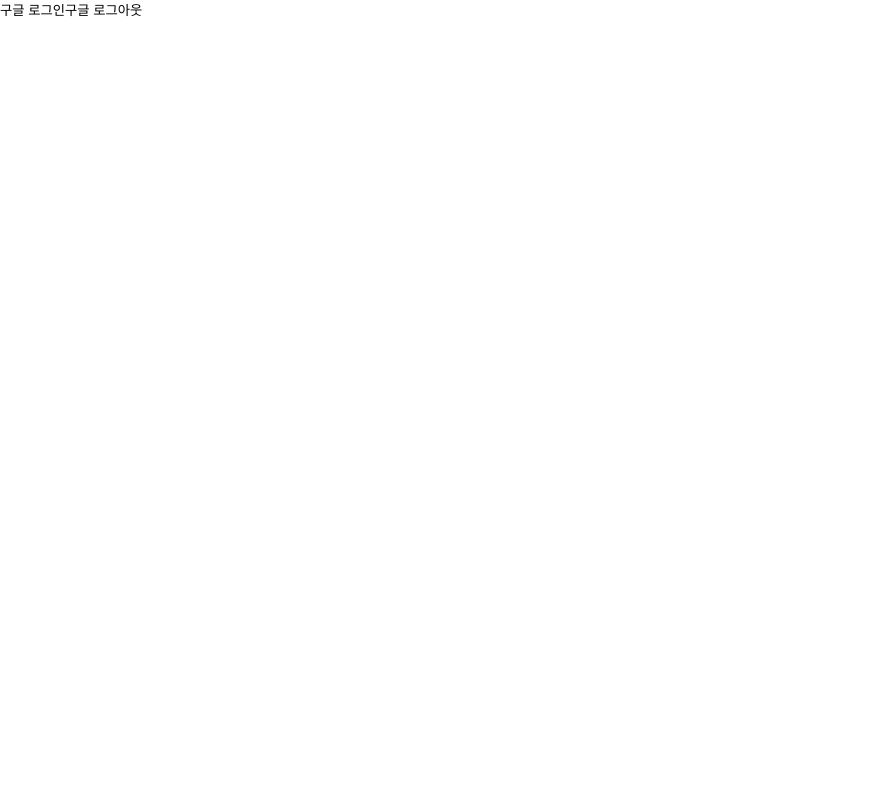
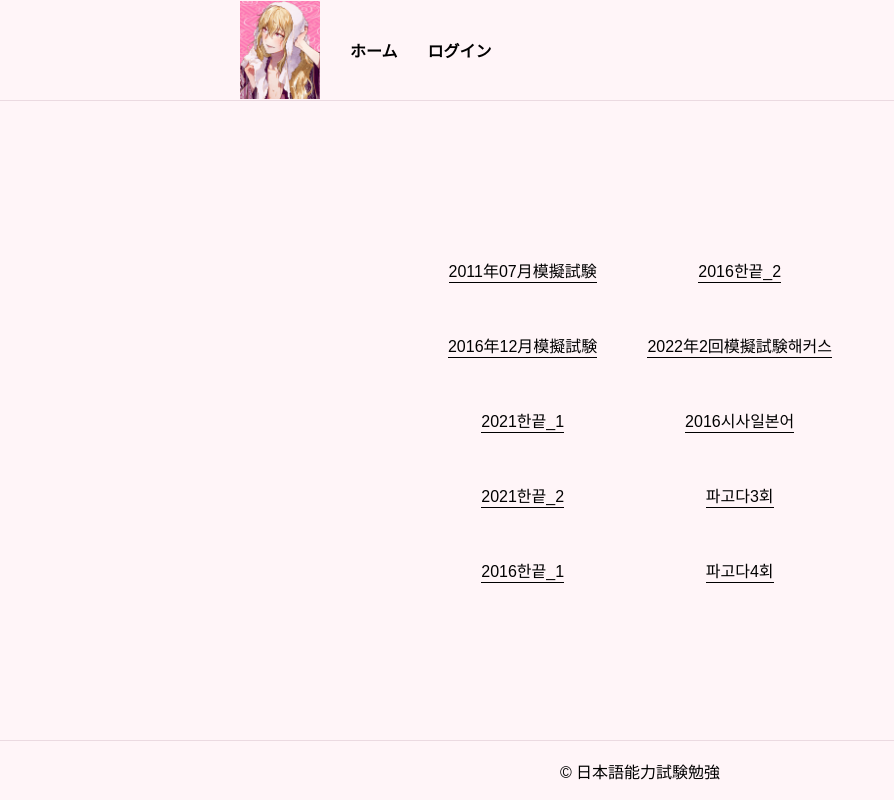
Before and after one commit to helloyoogs/jlptn1, a Next.js app: page / in a window 1280 px wide. Shown: the whole page, without its empty margins (0-894 px from the left). Built offline with nearby package versions, Linux system fonts and the light colour scheme; no server answers; a web font is replaced by a local one.

Commit message:
로그인 페이지 작업 완료 몽고db 연결 시작

```diff
--- a/src/app/components/header/header.tsx
+++ b/src/app/components/header/header.tsx
@@ -9,13 +9,14 @@ export default function Header() {
             <div className={'header_nav'}>
                 <a className={'home_img'} href={'/containers/main'}></a>
                 <a href={'/containers/main'}>ホーム</a>
-                {/*{ses}*/}
                 {session ?
+                    <>
                     <a onClick={() => signOut({callbackUrl: "/"})}>ログアウト</a>
+                    <a>マイパージ</a>
+                    </>
                     :
                     <a onClick={() => signIn("google", {callbackUrl: "/"})}>ログイン</a>
                 }
-                <a>マイパージ</a>
             </div>
         </header>
     )
--- a/src/app/containers/login/page.tsx
+++ /dev/null
@@ -1,15 +0,0 @@
-'use client'
-import {signIn, signOut, useSession} from "next-auth/react"
-
-function Login() {
-
-    return (
-        <div>
-            <button onClick={() => signIn("google", { callbackUrl: "/" })} >구글 로그인</button>
-            <button onClick={() =>signOut()} >구글 로그아웃</button>
-        </div>
-
-    )
-}
-
-export default Login
--- a/src/app/page.tsx
+++ b/src/app/page.tsx
@@ -3,12 +3,14 @@ import {pageIndex} from "@/app/constants/const";
 import Link from "next/link";
 import {useSession} from "next-auth/react";
 import Main from "@/app/containers/main/page";
-import Login from "@/app/containers/login/page";
 
 export default function Home() {
-    const { data: session } = useSession();
-    console.log(session);
+    const { data: session, status } = useSession();
     return (
-        session?<Main/>:<Login/>
+        <>
+            {status === "loading" ? <p>Loading...</p>:
+                 <Main/>
+            }
+        </>
   )
 }
```
Also changed, not shown: src/app/containers/join/page.tsx (deleted), src/app/containers/test_main/page.tsx (deleted), src/app/containers/test_main/test_main.css (deleted).
